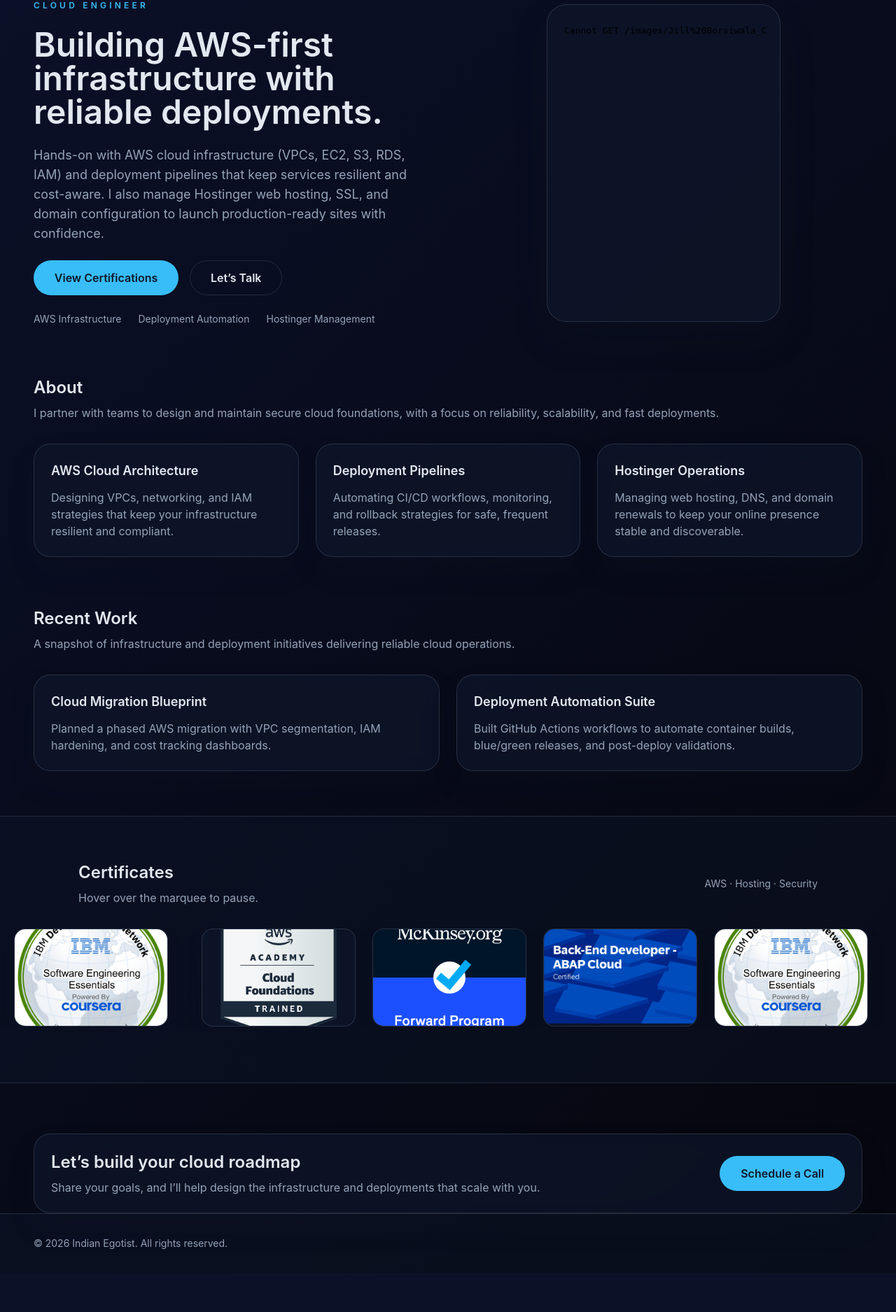
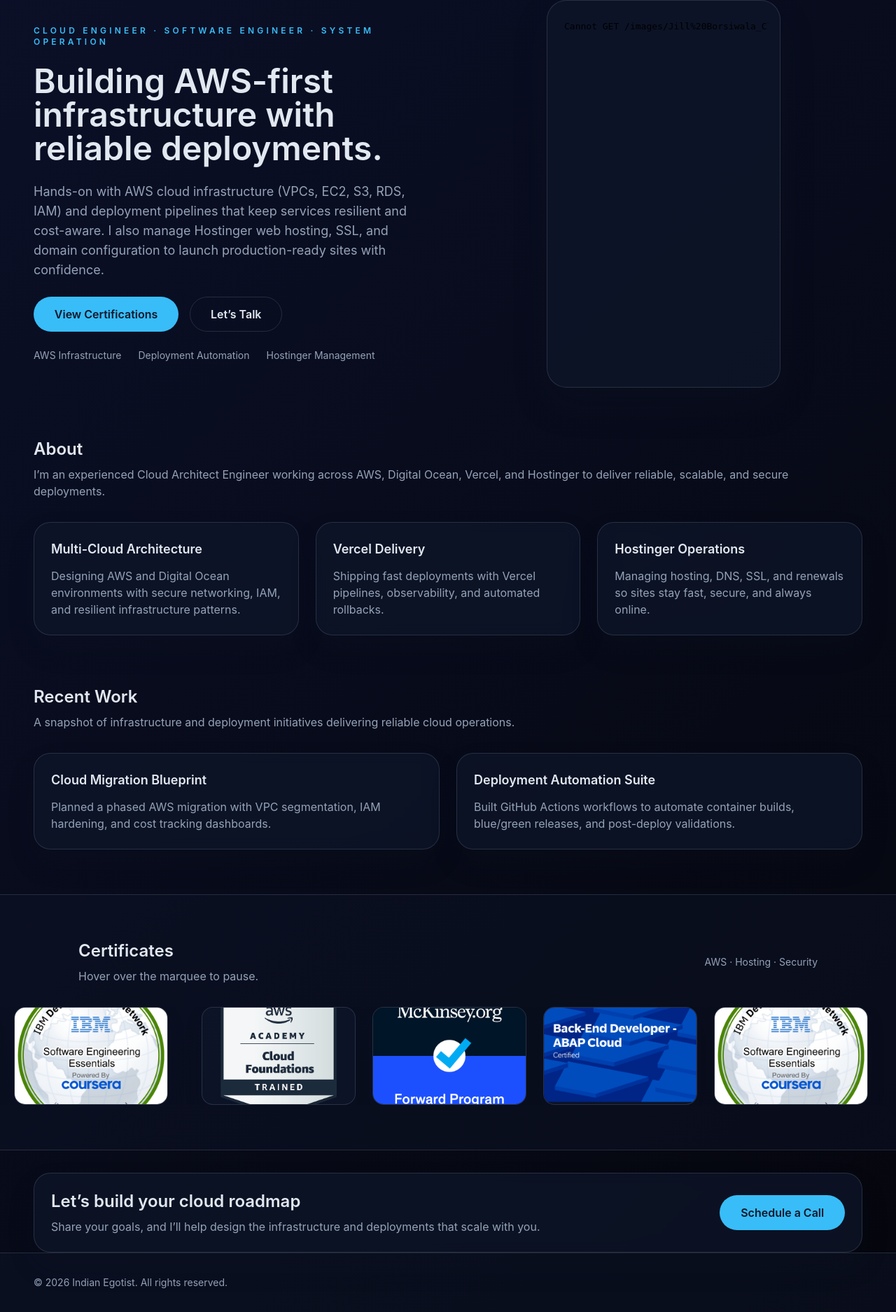
Before and after one commit to JillBorsiwala/Portfolio_Website, a Node server app: page / in a window 1280 px wide. Shown: the part 85-1960 px from the top of the page at 70% size. Before the commit the page ends 1875 px from the top, so only its background shows below. Run offline with Node 20, Linux system fonts and the light colour scheme; some libraries are stand-ins or nearby versions.

Commit message:
Adjust layout, copy, and click spark effect
Agent-Logs-Url: https://github.com/Indian-egotist/Portfolio_Website/sessions/857f8648-91e0-47e1-bcb8-8b9945c7d1ef

Co-authored-by: Indian-egotist <194274630+Indian-egotist@users.noreply.github.com>

```diff
--- a/public/script.js
+++ b/public/script.js
@@ -33,3 +33,15 @@ if (themeToggle) {
     localStorage.setItem("theme", nextTheme);
   });
 }
+
+document.addEventListener("click", (event) => {
+  const spark = document.createElement("span");
+  spark.className = "click-spark";
+  spark.style.left = `${event.clientX}px`;
+  spark.style.top = `${event.clientY}px`;
+  document.body.appendChild(spark);
+
+  window.setTimeout(() => {
+    spark.remove();
+  }, 5000);
+});
--- a/public/styles.css
+++ b/public/styles.css
@@ -228,16 +228,49 @@ body.theme-light .icon-moon {
 .hero-media .resume-preview {
   border-radius: 20px;
   width: 100%;
-  height: 420px;
+  height: 480px;
   border: none;
   display: block;
 }
 
 .certificate-section {
-  padding: 4rem 0 5rem;
+  padding: 4rem 0 4rem;
   border-top: 1px solid var(--border);
   border-bottom: 1px solid var(--border);
   background: color-mix(in srgb, var(--surface) 60%, transparent);
+}
+
+.contact-section {
+  padding-top: 2.5rem;
+  margin-top: -0.5rem;
+}
+
+.click-spark {
+  position: fixed;
+  width: 8px;
+  height: 8px;
+  border-radius: 999px;
+  background: var(--accent);
+  box-shadow: 0 0 12px rgba(56, 189, 248, 0.85);
+  pointer-events: none;
+  z-index: 9999;
+  transform: translate(-50%, -50%) scale(0.6);
+  animation: spark-pop 5s ease-out forwards;
+}
+
+@keyframes spark-pop {
+  0% {
+    opacity: 1;
+    transform: translate(-50%, -50%) scale(0.6);
+  }
+  25% {
+    opacity: 1;
+    transform: translate(-50%, -50%) scale(1.3);
+  }
+  100% {
+    opacity: 0;
+    transform: translate(-50%, -50%) scale(2);
+  }
 }
 
 .marquee {
@@ -297,3 +330,13 @@ body.theme-light .icon-moon {
     height: 120px;
   }
 }
+
+@media (min-width: 1024px) {
+  .hero {
+    grid-template-columns: minmax(0, 1fr) minmax(0, 1.2fr);
+  }
+
+  .hero-media .resume-preview {
+    height: 520px;
+  }
+}
--- a/views/index.ejs
+++ b/views/index.ejs
@@ -70,7 +70,9 @@
       <main id="top" class="flex-1 px-6 lg:px-12 pb-16">
         <section class="hero grid grid-cols-1 lg:grid-cols-2 gap-12 items-center">
           <div class="hero-content flex flex-col gap-6">
-            <p class="eyebrow text-xs uppercase tracking-[0.35em]">Cloud Engineer</p>
+            <p class="eyebrow text-xs uppercase tracking-[0.35em]">
+              Cloud Engineer · Software Engineer · System Operation
+            </p>
             <h1 class="text-4xl lg:text-5xl font-semibold leading-tight">
               Building AWS-first infrastructure with reliable deployments.
             </h1>
@@ -105,31 +107,31 @@
           <div class="section-header">
             <h2 class="text-2xl font-semibold">About</h2>
             <p class="text-muted mt-2">
-              I partner with teams to design and maintain secure cloud
-              foundations, with a focus on reliability, scalability, and fast
-              deployments.
+              I’m an experienced Cloud Architect Engineer working across AWS,
+              Digital Ocean, Vercel, and Hostinger to deliver reliable, scalable,
+              and secure deployments.
             </p>
           </div>
           <div class="mt-8 grid gap-6 lg:grid-cols-3">
             <div class="surface-card">
-              <h3 class="text-lg font-semibold">AWS Cloud Architecture</h3>
+              <h3 class="text-lg font-semibold">Multi-Cloud Architecture</h3>
               <p class="text-muted mt-3">
-                Designing VPCs, networking, and IAM strategies that keep your
-                infrastructure resilient and compliant.
+                Designing AWS and Digital Ocean environments with secure
+                networking, IAM, and resilient infrastructure patterns.
               </p>
             </div>
             <div class="surface-card">
-              <h3 class="text-lg font-semibold">Deployment Pipelines</h3>
+              <h3 class="text-lg font-semibold">Vercel Delivery</h3>
               <p class="text-muted mt-3">
-                Automating CI/CD workflows, monitoring, and rollback strategies
-                for safe, frequent releases.
+                Shipping fast deployments with Vercel pipelines, observability,
+                and automated rollbacks.
               </p>
             </div>
             <div class="surface-card">
               <h3 class="text-lg font-semibold">Hostinger Operations</h3>
               <p class="text-muted mt-3">
-                Managing web hosting, DNS, and domain renewals to keep your
-                online presence stable and discoverable.
+                Managing hosting, DNS, SSL, and renewals so sites stay fast,
+                secure, and always online.
               </p>
             </div>
           </div>
@@ -218,7 +220,7 @@
         </div>
       </section>
 
-      <section id="contact" class="section-spacing px-6 lg:px-12">
+      <section id="contact" class="section-spacing contact-section px-6 lg:px-12">
         <div class="surface-card flex flex-col gap-6 lg:flex-row lg:items-center lg:justify-between">
           <div>
             <h2 class="text-2xl font-semibold">Let’s build your cloud roadmap</h2>
```
